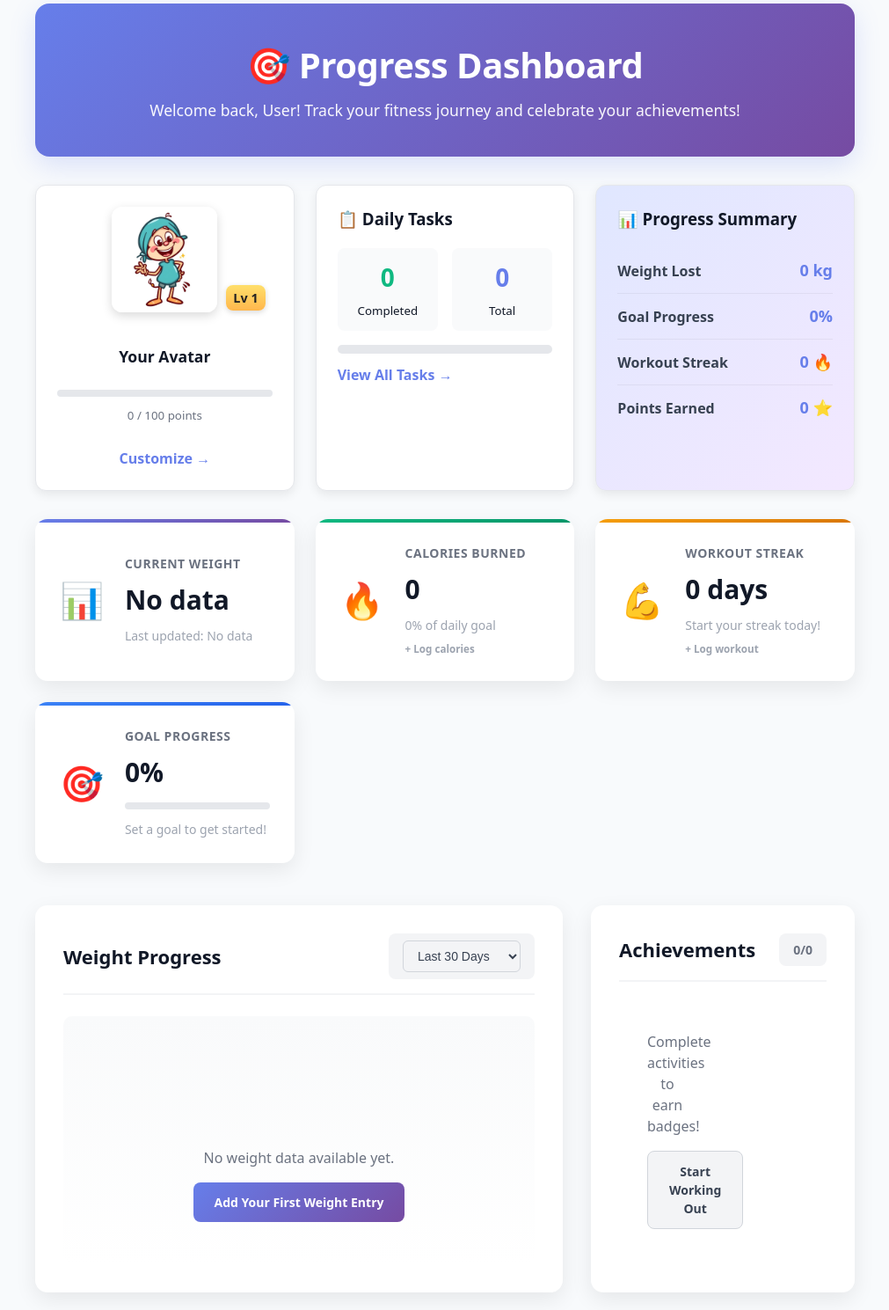
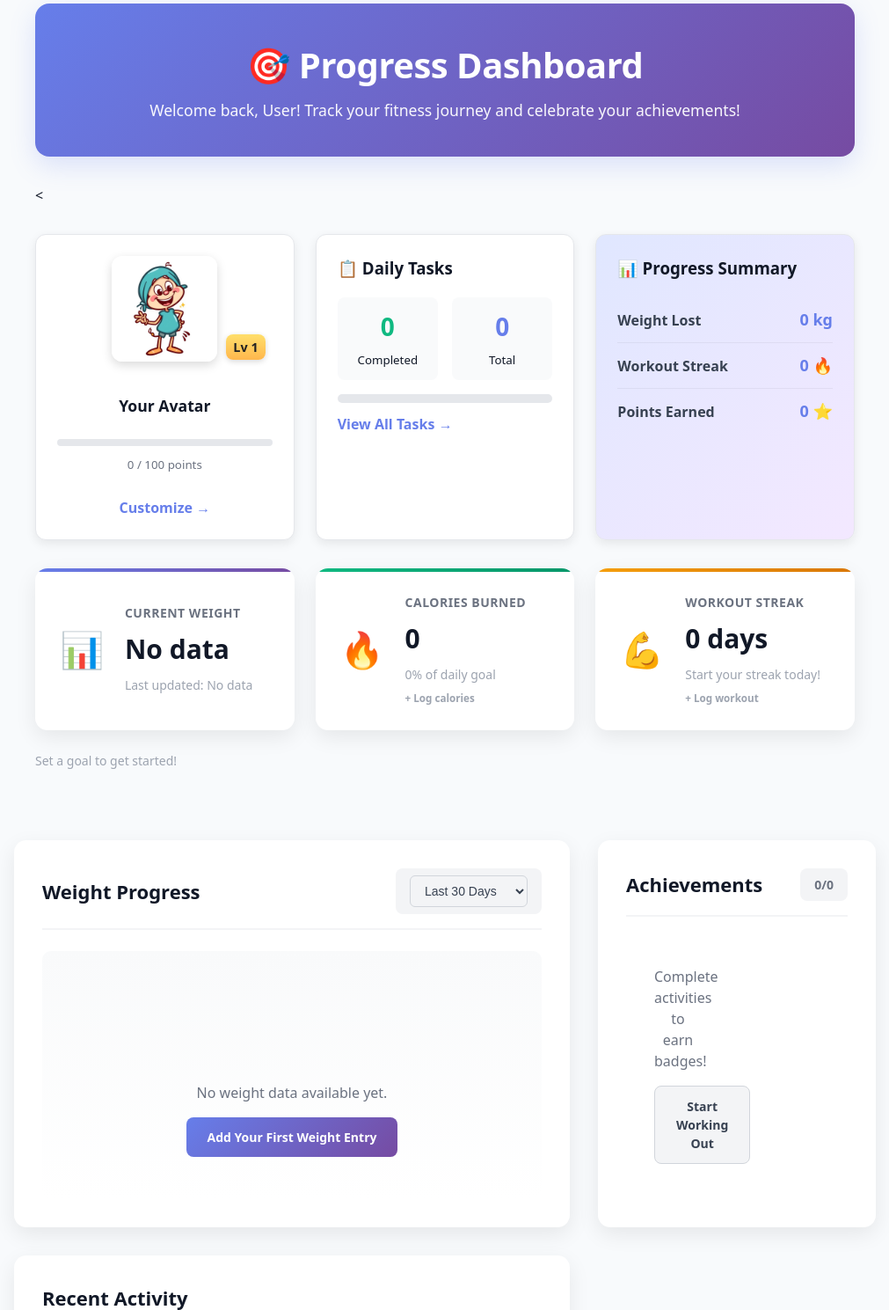
Before and after one commit to will-doney/WeightLossWebApp, a Flask app: page /dashboard in a window 1280 px wide. Shown: the part 183-1672 px from the top of the page at 88% size, without its empty margins (134-1145 px from the left). Run offline with Flask 3, Linux system fonts and the light colour scheme; the visitor is signed in with stand-in values (Sample User, id 1); some libraries are stand-ins or nearby versions.

Commit message:
updated the dashboard

```diff
--- a/templates/dashboard.html
+++ b/templates/dashboard.html
@@ -65,13 +65,17 @@
   </div>
 
   <!-- Motivational Messages Banner -->
-  {% if motivational_messages and motivational_messages|length > 0 %}
-  <div class="motivational-banner">
-    {% for message in motivational_messages %}
+ <<div class="motivational-banner">
+  {% for message in motivational_messages %}
+    {% if loop.first %}
+      <div class="motivation-card">
+        Welcome, {{ user_name }}! You've lost {{ weight_lost|round(1) }} {{ weight_lost_unit }}! 🎉
+      </div>
+    {% else %}
       <div class="motivation-card">{{ message }}</div>
-    {% endfor %}
-  </div>
-  {% endif %}
+    {% endif %}
+  {% endfor %}
+</div>
 
   <!-- Avatar & Level / Points / Tasks Section -->
   <div class="dashboard-row">
@@ -131,10 +135,6 @@
       <div class="progress-item">
         <span class="progress-label">Weight Lost</span>
         <span class="progress-value">{{ weight_lost }} {{ weight_lost_unit }}</span>
-      </div>
-      <div class="progress-item">
-        <span class="progress-label">Goal Progress</span>
-        <span class="progress-value">{{ goal_progress|round(0)|int }}%</span>
       </div>
       <div class="progress-item">
         <span class="progress-label">Workout Streak</span>
@@ -210,20 +210,7 @@
       </div>
     </div>
 
-    <div class="stat-card info">
-      <div class="stat-icon">🎯</div>
-      <div class="stat-content">
-        <h3>Goal Progress</h3>
-        <div class="stat-value">
-          {{ goal_progress|default(0)|round(0)|int }}%
-        </div>
-        <div class="progress-bar">
-          {% if goal_progress %}
-            <div class="progress-fill progress-{{ (goal_progress|round(0)|int) }}"></div>
-          {% else %}
-            <div class="progress-fill progress-0"></div>
-          {% endif %}
-        </div>
+
         <div class="stat-change">
           {% if goal_progress and goal_progress >= 100 %}
             Goal achieved! 🎉
```
